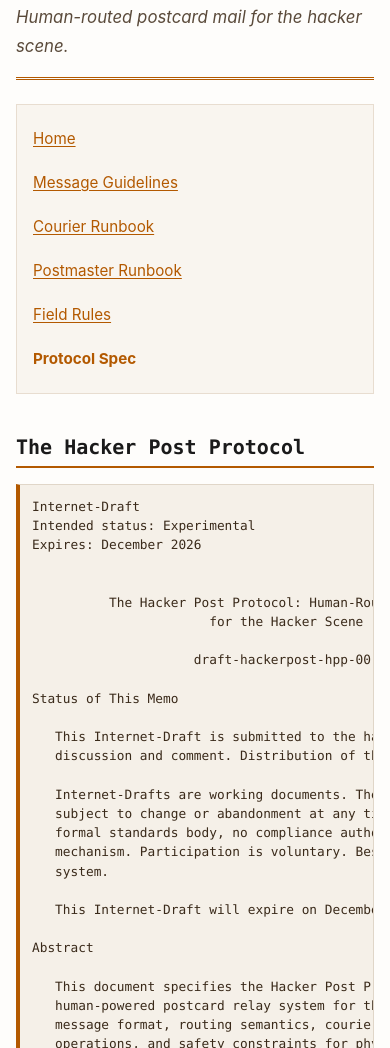
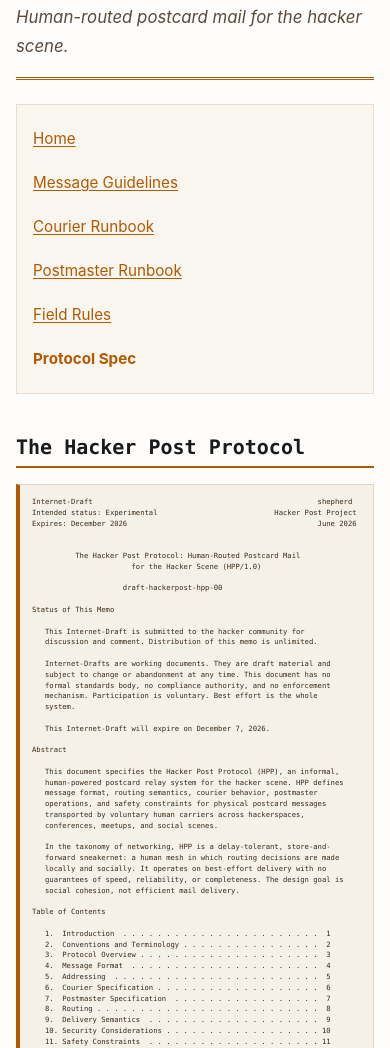
Before and after one commit to CyberSheeple/hackerpost, a plain HTML site: page draft-hackerpost-hpp-00.html in a window 390 px wide. Shown: the part 52-1100 px from the top of the page. Drawn offline with Linux system fonts and the light colour scheme.

Commit message:
Fix protocol spec overflow on mobile screens.
Contain RFC and pre blocks in scroll wrappers and scale draft monospace so wide lines stay readable without bleeding past the viewport.

Co-authored-by: Cursor <cursoragent@cursor.com>

```diff
--- a/draft-hackerpost-hpp-00.html
+++ b/draft-hackerpost-hpp-00.html
@@ -29,7 +29,7 @@
 
 <h2>The Hacker Post Protocol</h2>
 
-<figure>
+<figure class="pre-wrap rfc-draft">
 <pre><code>Internet-Draft                                                    shepherd
 Intended status: Experimental                           Hacker Post Project
 Expires: December 2026                                            June 2026
--- a/style.css
+++ b/style.css
@@ -14,7 +14,6 @@
 html {
   -webkit-text-size-adjust: 100%;
   text-size-adjust: 100%;
-  overflow-x: hidden;
 }
 
 body {
@@ -29,6 +28,7 @@ body {
   color: #2c2c2c;
   background-color: #fefdfb;
   overflow-wrap: break-word;
+  overflow-x: clip;
 }
 
 /* ── Typography ───────────────────────────────── */
@@ -83,6 +83,11 @@ h4 {
 p {
   margin: 0 0 1rem;
   max-width: 65ch;
+}
+
+main {
+  min-width: 0;
+  max-width: 100%;
 }
 
 strong {
@@ -165,7 +170,6 @@ pre {
   border-left: 4px solid #b35900;
   overflow-x: auto;
   -webkit-overflow-scrolling: touch;
-  max-width: 100%;
 }
 
 code {
@@ -184,9 +188,27 @@ samp {
 
 figure {
   margin: 1rem 0 1.5rem;
+}
+
+.pre-wrap {
+  display: block;
+  width: 100%;
   max-width: 100%;
+  margin: 1rem 0 1.5rem;
   overflow-x: auto;
   -webkit-overflow-scrolling: touch;
+}
+
+.pre-wrap pre {
+  width: max-content;
+  min-width: 100%;
+  margin: 0;
+  overflow: visible;
+}
+
+/* RFC Internet-Draft: scale monospace to fit ~75-column lines on phones */
+.rfc-draft pre {
+  font-size: clamp(0.45rem, calc((100vw - 4.5rem) / 45), 0.875rem);
 }
 
 /* ── Blockquotes ──────────────────────────────── */
```
Also changed, not shown: field-rules.html (+1 -1 lines), guidelines.html (+3 -3 lines).
